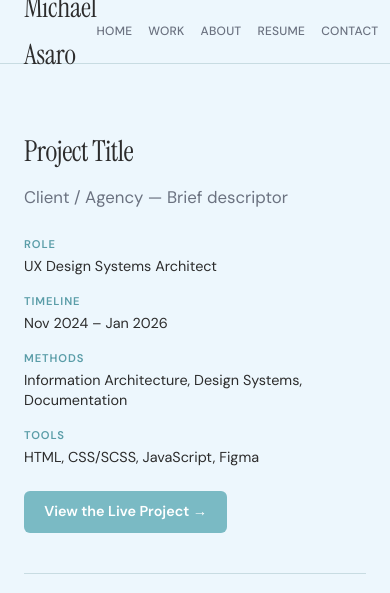
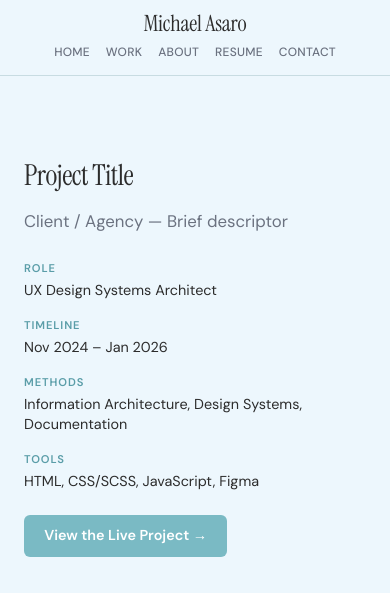
Before and after one commit to michaelasaro/alamode, a plain HTML site: page case-study-template.html in a window 390 px wide. Shown: the top 593 px of the page. Drawn offline with Linux system fonts and the light colour scheme.

Commit message:
Update responsive styles for top navigation.

```diff
--- a/case-study.css
+++ b/case-study.css
@@ -232,10 +232,10 @@
   .cs-artifact-grid {
     grid-template-columns: 1fr;
   }
+}
 
-  .cs-footer {
-    flex-direction: column-reverse;
-    gap: var(--space-sm);
-    align-items: flex-start;
+@media (max-width: 768px) {
+  .case-study {
+    padding-top: calc(88px + var(--space-xl));
   }
 }
--- a/styles.css
+++ b/styles.css
@@ -627,8 +627,40 @@ a:hover {
    RESPONSIVE
    ============================================ */
 @media (max-width: 768px) {
+  .site-nav {
+    height: auto;
+  }
+
+  .nav-inner {
+    flex-wrap: wrap;
+    justify-content: center;
+    gap: 0;
+    padding: 0.4rem var(--space-md);
+  }
+
+  .nav-logo {
+    font-size: 1.4rem;
+    width: 100%;
+    text-align: center;
+    white-space: nowrap;
+  }
+
+  .nav-links {
+    gap: var(--space-sm);
+    padding-bottom: 0.35rem;
+  }
+
+  .nav-links a {
+    font-size: 0.75rem;
+  }
+
+  html {
+    scroll-padding-top: 88px;
+  }
+
   .hero {
     height: 340px;
+    margin-top: 88px;
   }
 
   .hero-title {
@@ -637,6 +669,10 @@ a:hover {
 
   .hero-subtitle {
     font-size: 0.95rem;
+  }
+
+  .hero-content {
+    padding: var(--space-lg) var(--space-sm);
   }
 
   .card-grid {
@@ -651,18 +687,8 @@ a:hover {
     flex-direction: column;
     gap: var(--space-xs);
   }
-}
 
-@media (max-width: 480px) {
-  .nav-links {
-    gap: var(--space-sm);
-  }
-
-  .nav-links a {
-    font-size: 0.75rem;
-  }
-
-  .hero-content {
-    padding: var(--space-lg) var(--space-sm);
+  .resume-page {
+    padding-top: calc(88px + var(--space-xl));
   }
 }
```
Also changed, not shown: nsf-cx-research.html (+55 -14 lines).
